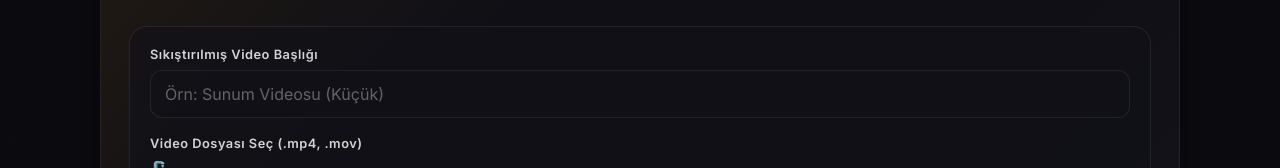
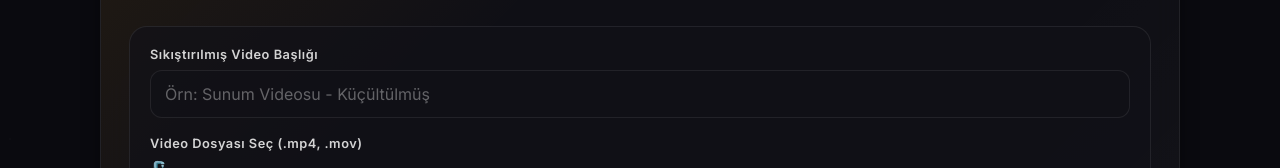
Before and after one commit to kaanhascan/veyzo-frontend, a React (Vite) app: page /compress-video in a window 1280 px wide. Shown: the part 351-519 px from the top of the page. Built offline with nearby package versions, Linux system fonts and the light colour scheme.

Commit message:
yazım değişikliği

```diff
--- a/src/pages/CompressVideo.jsx
+++ b/src/pages/CompressVideo.jsx
@@ -71,7 +71,7 @@ const CompressVideo = () => {
                                     value={title}
                                     onChange={(e) => setTitle(e.target.value)}
                                     required
-                                    placeholder="Örn: Sunum Videosu (Küçük)"
+                                    placeholder="Örn: Sunum Videosu - Küçültülmüş"
                                     className="text-input"
                                 />
                             </div>
```
